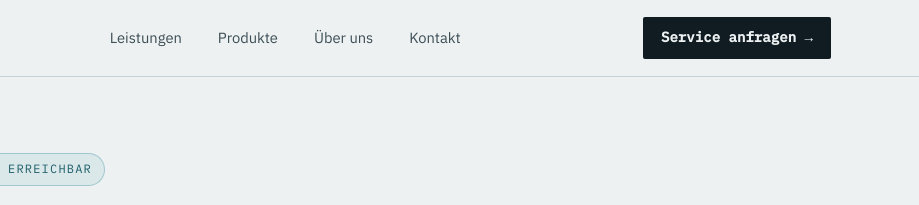
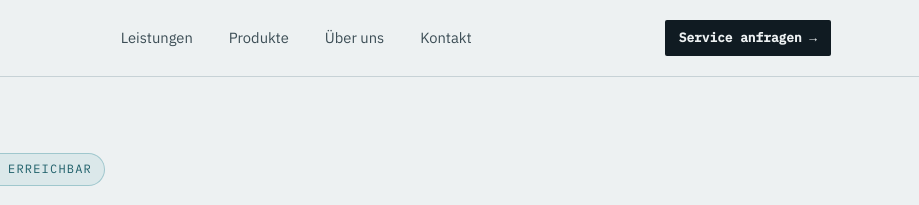
Before and after one commit to kksbelm/kks-said-website, a plain HTML site: page index.html in a window 1280 px wide. Shown: the top 205 px of the page, 361-1280 px from the left. Drawn offline with Linux system fonts and the light colour scheme.

Commit message:
Update index.html

```diff
--- a/index.html
+++ b/index.html
@@ -91,8 +91,8 @@
   .nav-cta{
     display:inline-flex;align-items:center;gap:8px;
     background:var(--ink);color:var(--bg);
-    padding:10px 18px;border-radius:var(--radius);
-    text-decoration:none;font-size:0.88rem;font-weight:600;
+    padding:8px 14px;border-radius:var(--radius);
+    text-decoration:none;font-size:0.8rem;font-weight:600;
     font-family:'IBM Plex Mono',monospace;
     transition:background .15s ease;
   }
```
